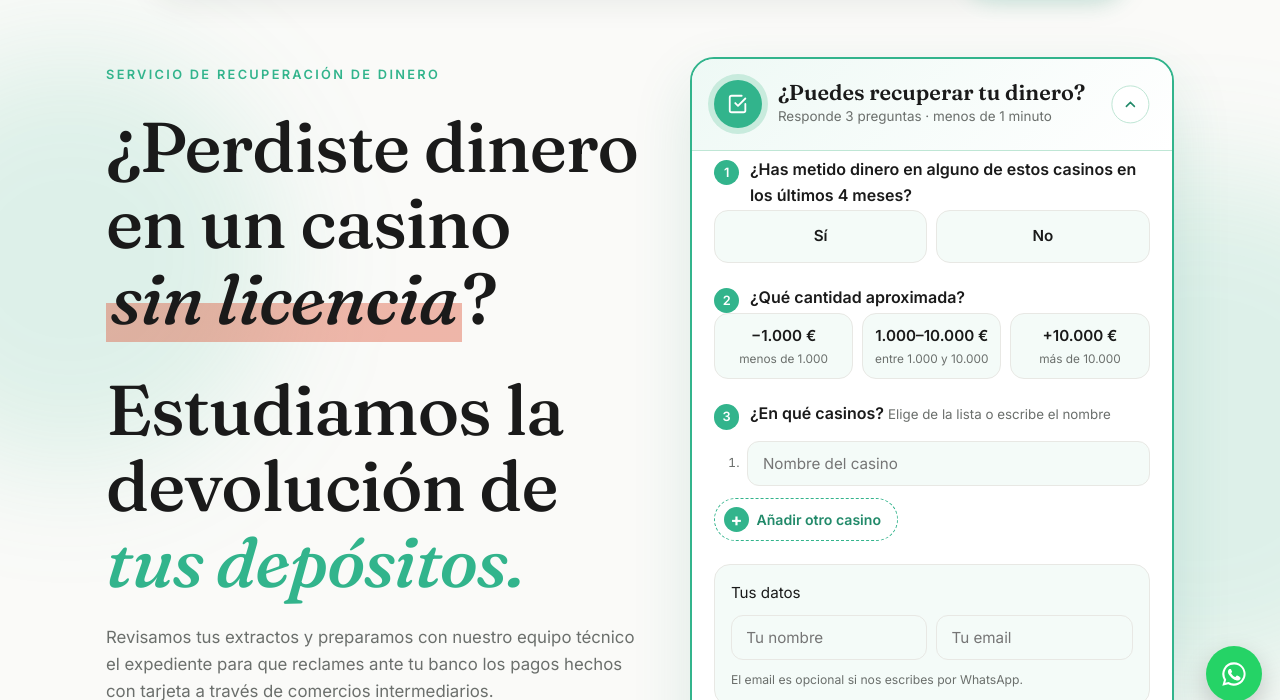
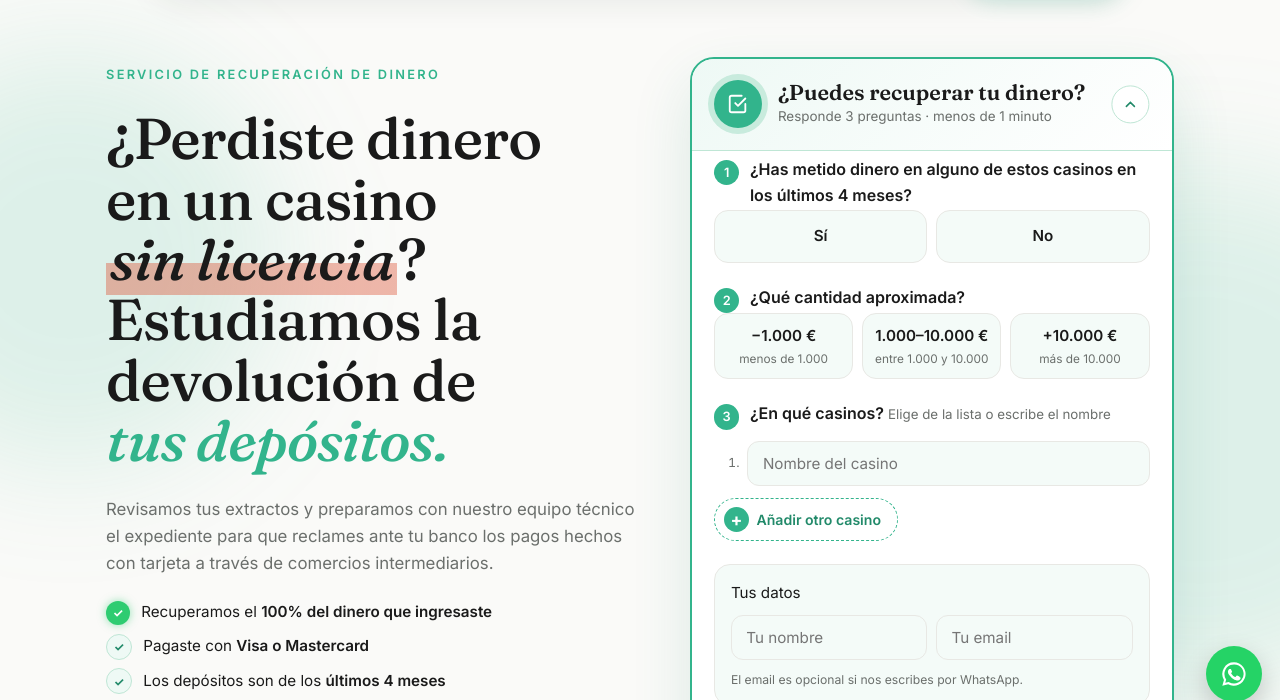
Before and after one commit to Equilibratucamino/etc-reclamaciones, a plain HTML site: page index.html in a window 1280 px wide. Shown: the part 80-780 px from the top of the page. Drawn offline with Linux system fonts and the light colour scheme.

Commit message:
fix(hero): quitar espacio entre líneas h1, ajustar tamaño fuente
Co-Authored-By: Claude Sonnet 4.6 <noreply@anthropic.com>

```diff
--- a/index.html
+++ b/index.html
@@ -72,7 +72,7 @@ p{margin:0}
 .hero-grid{display:grid;grid-template-columns:1.05fr .95fr;gap:3rem;align-items:start}
 @media (max-width:940px){.hero-grid{grid-template-columns:1fr;gap:2.4rem}}
 .hero-copy{display:flex;flex-direction:column;gap:1.5rem;min-width:0;padding-top:.5rem}
-.hero h1{font-size:clamp(2.5rem,5.8vw,4.4rem)}
+.hero h1{font-size:clamp(2.2rem,4.8vw,3.6rem);line-height:1.05}
 .hero-ctas{display:flex;flex-wrap:wrap;gap:.75rem}
 .checks{list-style:none;padding:0;margin:0;display:flex;flex-direction:column;gap:.55rem}
 .checks li{display:flex;align-items:center;gap:.7rem;font-size:.95rem}
@@ -280,7 +280,7 @@ footer .links{display:flex;gap:1.2rem;flex-wrap:wrap;margin-bottom:1rem}
   <div class="wrap hero-grid">
     <div class="hero-copy">
       <p style="font-family:var(--f-body);font-size:.8rem;font-weight:600;letter-spacing:.18em;text-transform:uppercase;color:var(--green);margin:0">Servicio de recuperación de dinero</p>
-      <h1>¿Perdiste dinero en un casino <span class="hl" style="background:linear-gradient(transparent 55%,rgba(220,80,50,.4) 55%)">sin licencia</span>?<span style="display:block;margin-top:.5em">Estudiamos la devolución de <span class="gi">tus depósitos.</span></span></h1>
+      <h1>¿Perdiste dinero en un casino <span class="hl" style="background:linear-gradient(transparent 55%,rgba(220,80,50,.4) 55%)">sin licencia</span>?<span style="display:block">Estudiamos la devolución de <span class="gi">tus depósitos.</span></span></h1>
       <p class="lead">Revisamos tus extractos y preparamos con nuestro equipo técnico el expediente para que reclames ante tu banco los pagos hechos con tarjeta a través de comercios intermediarios.</p>
       <ul class="checks">
         <li><span>Recuperamos el <b>100% del dinero que ingresaste</b></span></li>
```
